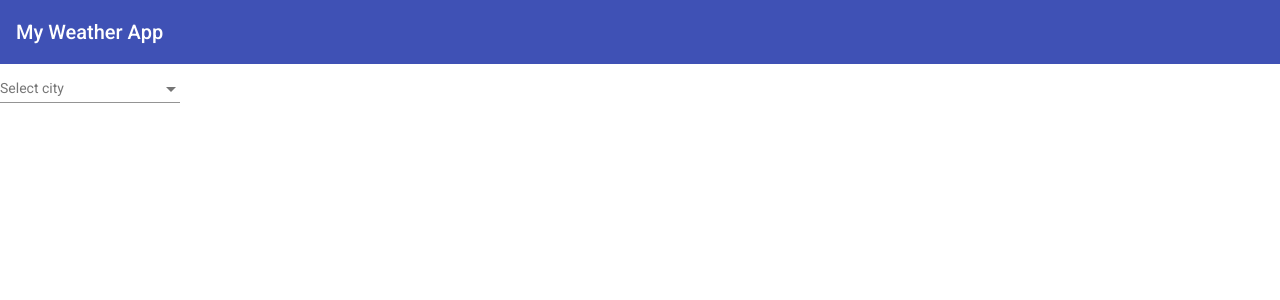
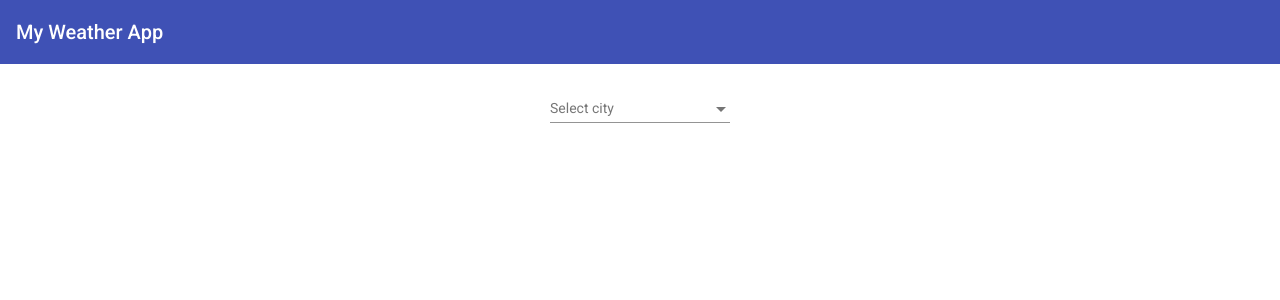
Before and after one commit to oliviawarner/worldwide-weather-app, an Angular app in the folder weather-app/: page / in a window 1280 px wide. Shown: the top 300 px of the page. Built offline with nearby package versions, Linux system fonts and the light colour scheme.

Commit message:
added styling to dropdown

```diff
--- a/weather-app/src/app/app.component.css
+++ b/weather-app/src/app/app.component.css
@@ -0,0 +1,4 @@
+#weather_content {
+  text-align: center;
+  padding-top:20px;
+}
--- a/weather-app/src/app/app.component.html
+++ b/weather-app/src/app/app.component.html
@@ -1,7 +1,7 @@
 <mat-toolbar color="primary">
   My Weather App
 </mat-toolbar>
-<div class="content">
+<div class="content" id="weather_content">
   <mat-form-field>
     <mat-label>Select city</mat-label>
     <mat-select [formControl]="cityControl">
```
